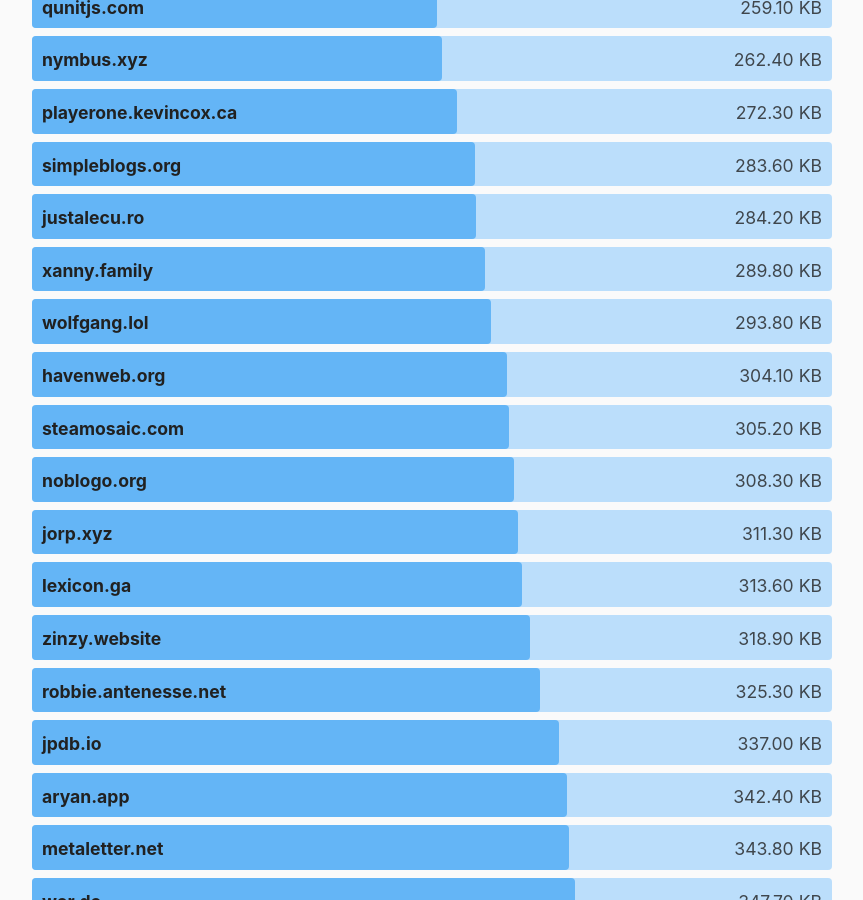
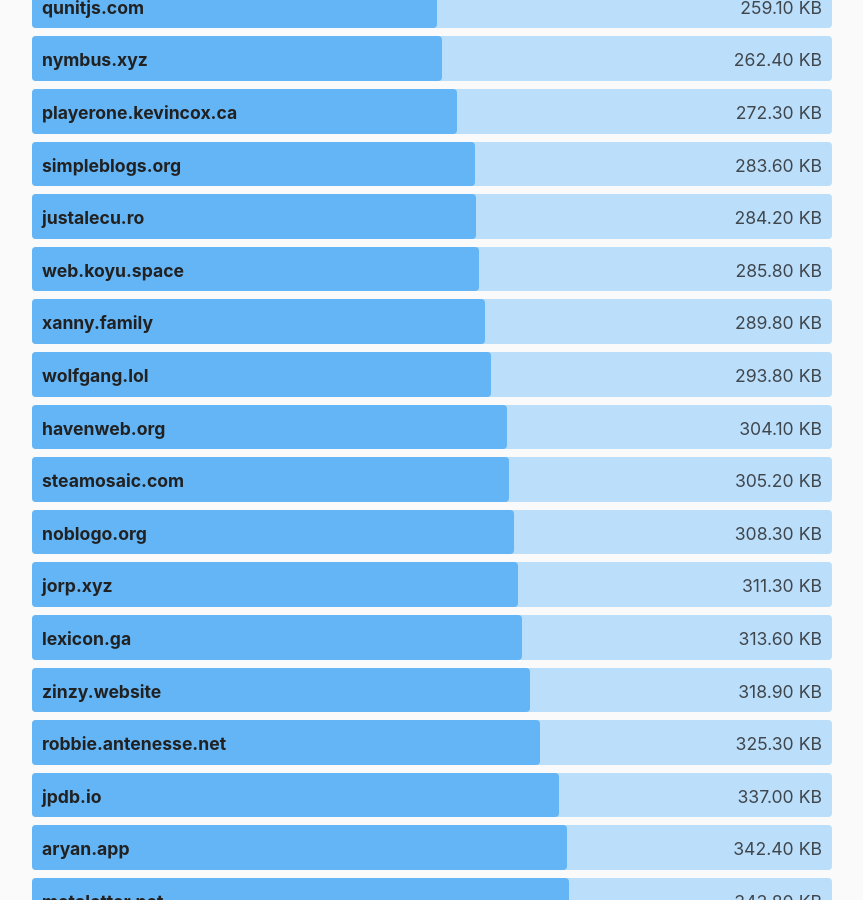
Before and after one commit to kevquirk/512kb.club, a Jekyll site: the page built from index.md, in a window 1280 px wide and 900 px high, scrolled down 14327 px. Shown: the whole window, without its empty margins (208-1071 px from the left). Built offline with Jekyll 4.4.1, drawn with Linux system fonts in a browser that asks for light colours.

Commit message:
Add web.koyu.space

```diff
--- a/_data/sites.yml
+++ b/_data/sites.yml
@@ -1338,6 +1338,11 @@
   size: 164.8
   last_checked: N/A
 
+- domain: web.koyu.space
+  url: https://web.koyu.space
+  size: 285.8
+  last_checked: 2021-07-11
+
 - domain: weinzierlweb.com
   url: https://weinzierlweb.com/
   size: 85.8
```
